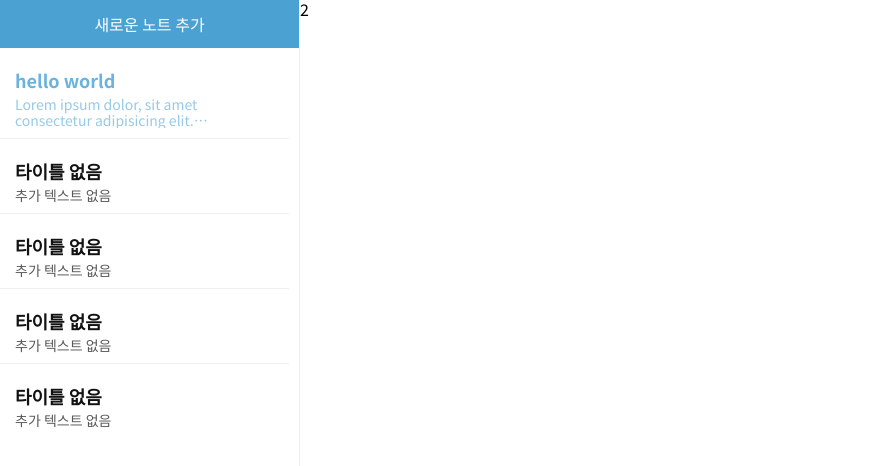
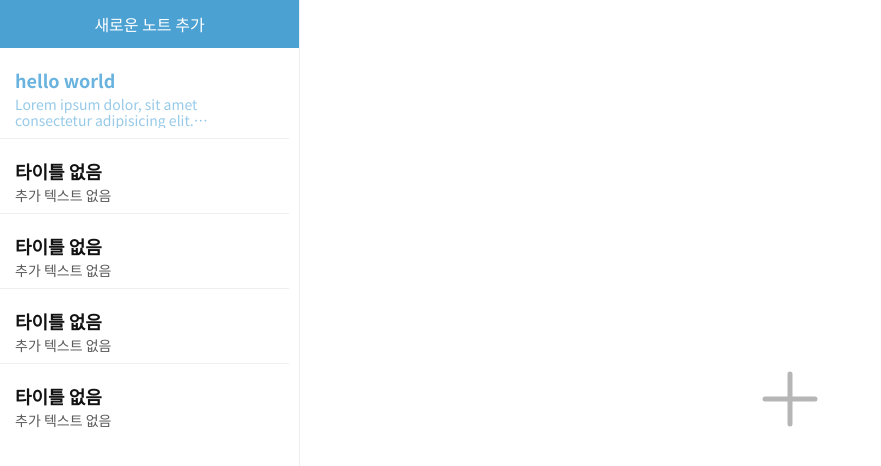
Before and after one commit to Seungyoonkim66/nuxt3-simple-note-app, a Nuxt app: page / in a window 1280 px wide. Shown: the top 466 px of the page, without its empty margins (0-881 px from the left). Built offline with nearby package versions, Linux system fonts and the light colour scheme.

Commit message:
feat: 디폴트 페이지 추가

```diff
--- a/app.vue
+++ b/app.vue
@@ -1,5 +1,5 @@
 <template>
-  <div>
+  <NuxtLayout>
     <NuxtPage />
-  </div>
+  </NuxtLayout>
 </template>
--- /dev/null
+++ b/layouts/default.vue
@@ -0,0 +1,69 @@
+<script setup lang="ts">
+</script>
+
+<template>
+  <div class="note">
+    <div class="note__sidebar sidebar">
+      <div class="sidebar__button-box">
+        <SidebarButton>새로운 노트 추가</SidebarButton>
+      </div>
+      <div class="sidebar__items pretty-scrollbar">
+        <NuxtLink
+          to="#"
+        >
+          <SidebarItem
+            active
+            title="hello world"
+            preview="Lorem ipsum dolor, sit amet consectetur adipisicing elit. Quibusdam, explicabo! At debitis, modi eveniet, esse laborum nihil doloremque nemo officiis obcaecati accusantium similique blanditiis maxime tempore dolore. Eaque, sed a!"
+          />
+        </NuxtLink>
+        <SidebarDivider />
+
+        <SidebarItem />
+        <SidebarDivider />
+
+        <SidebarItem />
+        <SidebarDivider />
+
+        <SidebarItem />
+        <SidebarDivider />
+        <SidebarItem />
+      </div>
+    </div>
+    <div class="note__content">
+      <slot />
+    </div>
+  </div>
+</template>
+
+<style lang="scss" scoped>
+.note {
+  display: grid;
+  grid-template-columns: 300px 1fr;
+  height: 100vh;
+
+  &__sidebar {
+    border-right: 1px solid var(--border-color);
+  }
+
+  &__content {
+
+  }
+}
+
+.sidebar {
+  display: flex;
+  flex-direction: column;
+  overflow: auto;
+
+  &__button-box {
+    flex-shrink: 0;
+  }
+
+  &__items {
+    flex-grow: 1;
+    overflow: auto;
+    scrollbar-gutter: stable;
+  }
+}
+</style>
--- a/package.json
+++ b/package.json
@@ -13,6 +13,7 @@
     "nuxt": "^3.4.3"
   },
   "dependencies": {
+    "@heroicons/vue": "^2.0.17",
     "sass": "^1.62.1"
   }
 }
--- a/pages/index.vue
+++ b/pages/index.vue
@@ -1,69 +1,32 @@
 <script setup lang="ts">
+import { PlusIcon } from '@heroicons/vue/24/outline';
 </script>
 
 <template>
-  <div class="note">
-    <div class="note__sidebar sidebar">
-      <div class="sidebar__button-box">
-        <SidebarButton>새로운 노트 추가</SidebarButton>
-      </div>
-      <div class="sidebar__items pretty-scrollbar">
-        <NuxtLink
-          to="#"
-        >
-          <SidebarItem
-            active
-            title="hello world"
-            preview="Lorem ipsum dolor, sit amet consectetur adipisicing elit. Quibusdam, explicabo! At debitis, modi eveniet, esse laborum nihil doloremque nemo officiis obcaecati accusantium similique blanditiis maxime tempore dolore. Eaque, sed a!"
-          />
-        </NuxtLink>
-        <SidebarDivider />
+  <div class="default-content">
 
-        <SidebarItem />
-        <SidebarDivider />
-
-        <SidebarItem />
-        <SidebarDivider />
-
-        <SidebarItem />
-        <SidebarDivider />
-        <SidebarItem />
-      </div>
-    </div>
-    <div class="note__content">
-2
-    </div>
+    <NuxtLink to="#">
+      <PlusIcon class="default-content__icon"/>
+    </NuxtLink>
   </div>
 </template>
 
 <style lang="scss" scoped>
-.note {
-  display: grid;
-  grid-template-columns: 300px 1fr;
-  height: 100vh;
+.default-content {
+  display: flex;
+  align-items: center;
+  justify-content: center;
+  height: 100%;
 
-  &__sidebar {
-    border-right: 1px solid var(--border-color);
-  }
+  &__icon {
+    width: 5rem;
+    color: var(--text-color);
+    opacity: 0.3;
+    transition: opacity .2s;
 
-  &__content {
-
-  }
-}
-
-.sidebar {
-  display: flex;
-  flex-direction: column;
-  overflow: auto;
-
-  &__button-box {
-    flex-shrink: 0;
-  }
-
-  &__items {
-    flex-grow: 1;
-    overflow: auto;
-    scrollbar-gutter: stable;
+    &:hover {
+      opacity: 1;
+    }
   }
 }
 </style>
```
Also changed, not shown: 1 other file (tests, documents, lock files or other folders).
